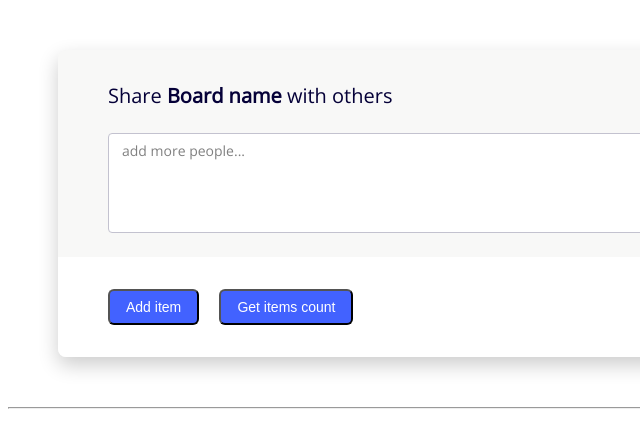
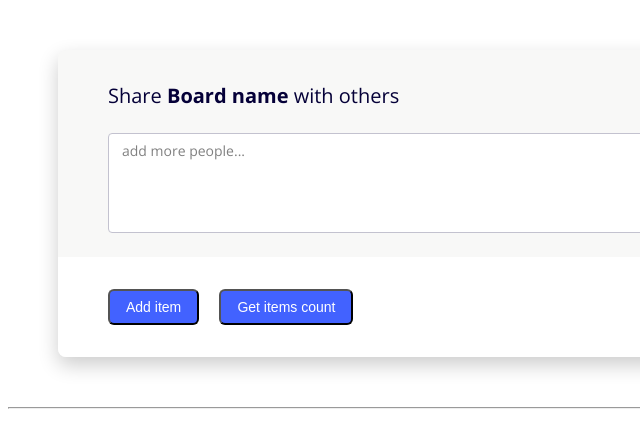
Before and after one commit to maxim-grishaev/emails-input, a website: page docs/index.html in a window 1280 px wide. Shown: the full height of the page, 0-640 px from the left. Drawn offline with nearby package versions, Linux system fonts and the light colour scheme.

Commit message:
fix: bold Open Sans

```diff
--- a/docs/index.html
+++ b/docs/index.html
@@ -5,7 +5,7 @@
   <meta charset="UTF-8">
   <meta name="viewport" content="width=device-width, initial-scale=1.0">
   <title>MIRO</title>
-  <link href="https://fonts.googleapis.com/css?family=Open+Sans" rel="stylesheet" />
+  <link href="https://fonts.googleapis.com/css2?family=Open+Sans:wght@400;700&display=swap" rel="stylesheet">
   <script src="./dist/emails-input.js"></script>
   <style type="text/css">
     .form {
```
Also changed, not shown: index.html (+1 -1 lines).
